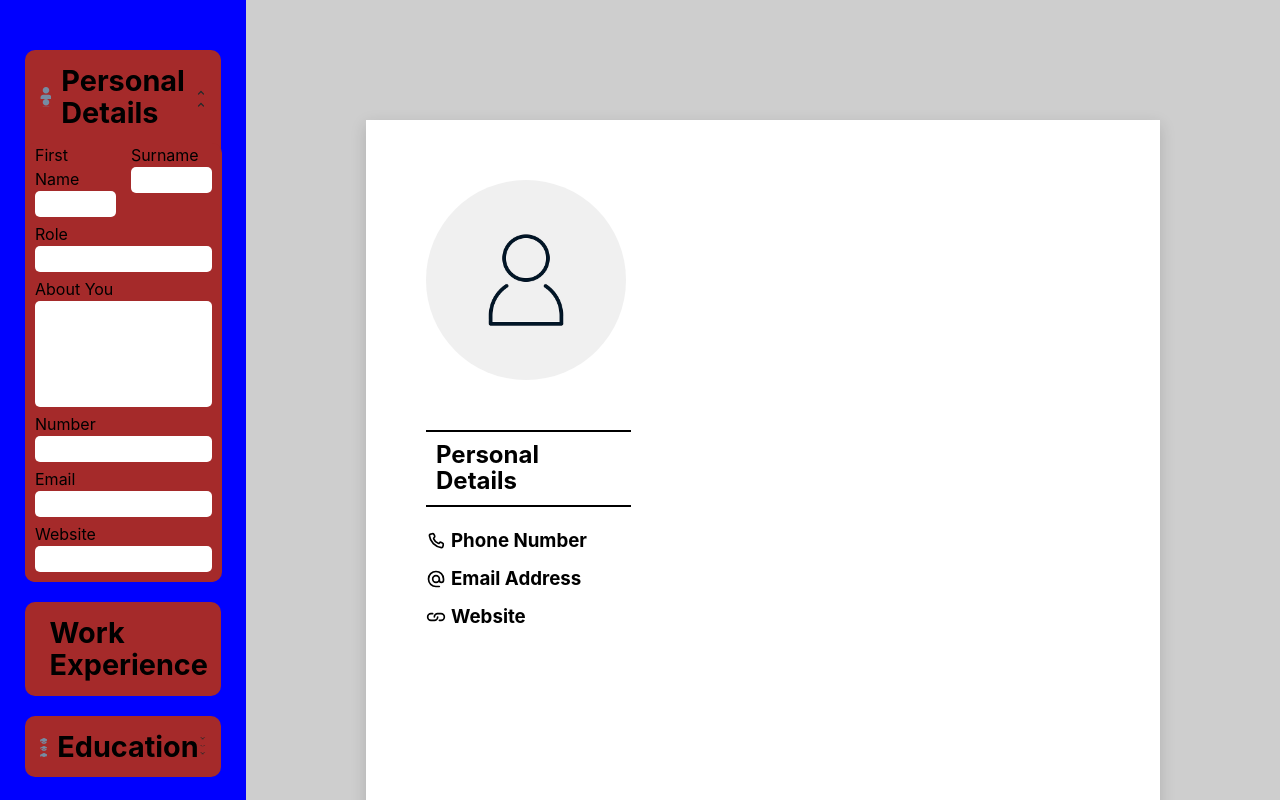
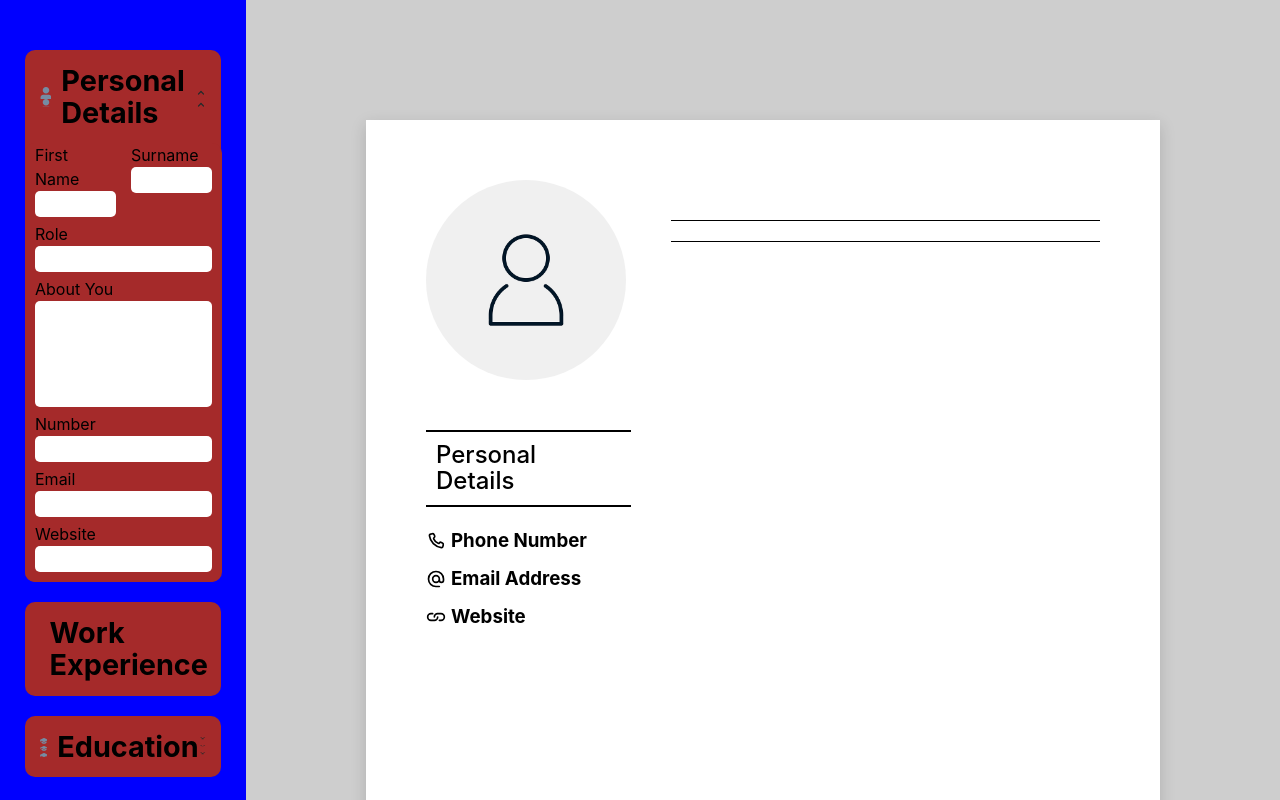
Before and after one commit to guskirb/CV-applicationTOP, a React (Vite) app: page / in a window 1280 px wide. Shown: the top 800 px of the page. Built offline with nearby package versions, Linux system fonts and the light colour scheme.

Commit message:
Add styling

```diff
--- a/src/App.css
+++ b/src/App.css
@@ -215,6 +215,7 @@ textarea {
   padding: 50px;
   display: grid;
   grid-template-columns: 1fr 2fr;
+  grid-template-rows: 1fr 1fr 1fr 1fr;
   gap: 20px;
 }
 
@@ -223,8 +224,20 @@ textarea {
   grid-column: 2 / 3;
 }
 
+.cvDetails h1,
+.cvDetails h2 {
+  padding:10px;
+}
+
+.cvDetails p {
+  border-block: solid 1px black;
+  padding: 10px;
+  overflow-wrap: break-word;
+}
+
 .cvProfile {
   padding: 10px;
+  grid-row: 1 / 3;
 }
 
 .cvProfile div {
--- a/src/index.css
+++ b/src/index.css
@@ -46,6 +46,7 @@ h2 {
   font-size: 1.5em;
   line-height: 1.1;
   margin: 0;
+  font-weight: 500;
 }
 
 h3 {
```
